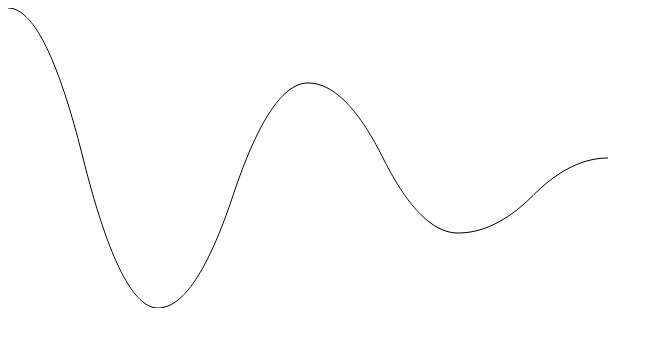
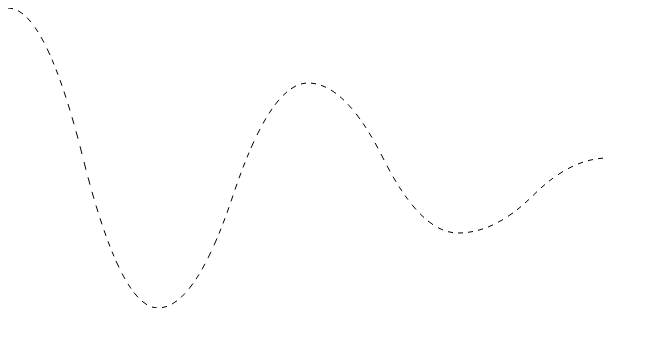
Before and after one commit to robertmesserle/Bobbograph, a website: page index.html in a window 1280 px wide. Shown: the full height of the page, 0-650 px from the left. Drawn offline with Linux system fonts and the light colour scheme.

Commit message:
added dashed line render option

```diff
--- a/bobbograph.js
+++ b/bobbograph.js
@@ -18,7 +18,7 @@ Bobbograph = (function() {
     this.options = new Options(options);
     this.context = this.getContext(id);
     this.data = new Data(data, this.options);
-    new Render(this.data.pixels, this.context);
+    new Render(this.data.pixels, this.context, this.options);
   }
 
   Bobbograph.prototype.getContext = function(id) {
@@ -198,6 +198,10 @@ Options = (function() {
 
   Options.prototype.verticalFill = false;
 
+  Options.prototype.dashed = false;
+
+  Options.prototype.dashSize = 5;
+
   Options.prototype.maxPoints = false;
 
   Options.prototype.peaksAndValleys = false;
@@ -283,16 +287,55 @@ var Render;
 
 Render = (function() {
   function Render(pixels, context, options) {
-    var index, _i, _ref;
     this.pixels = pixels;
     this.context = context;
     this.options = options;
-    this.context.moveTo(0, this.pixels[0]);
-    for (index = _i = 1, _ref = this.pixels.length - 1; 1 <= _ref ? _i <= _ref : _i >= _ref; index = 1 <= _ref ? ++_i : --_i) {
-      this.context.lineTo(index, this.pixels[index]);
+    if (this.options.dashed) {
+      this.renderDashed(this.pixels, this.context, this.options.dashSize);
+    } else {
+      this.renderSolid(this.pixels, this.context);
     }
-    this.context.stroke();
   }
+
+  Render.prototype.renderDashed = function(pixels, context, size) {
+    var dist, index, last, line, _i, _ref, _results;
+    last = {
+      x: 0,
+      y: pixels[0]
+    };
+    context.moveTo(last.x, last.y);
+    line = true;
+    _results = [];
+    for (index = _i = 1, _ref = pixels.length - 1; 1 <= _ref ? _i <= _ref : _i >= _ref; index = 1 <= _ref ? ++_i : --_i) {
+      dist = Trig.getDistanceBetweenPoints(last.x, last.y, index, pixels[index]);
+      if (dist > size) {
+        if (line) {
+          context.lineTo(index, pixels[index]);
+          context.stroke();
+        } else {
+          context.beginPath();
+          context.moveTo(index, pixels[index]);
+        }
+        line = !line;
+        _results.push(last = {
+          x: index,
+          y: pixels[index]
+        });
+      } else {
+        _results.push(void 0);
+      }
+    }
+    return _results;
+  };
+
+  Render.prototype.renderSolid = function(pixels, context) {
+    var index, _i, _ref;
+    context.moveTo(0, pixels[0]);
+    for (index = _i = 1, _ref = pixels.length - 1; 1 <= _ref ? _i <= _ref : _i >= _ref; index = 1 <= _ref ? ++_i : --_i) {
+      context.lineTo(index, pixels[index]);
+    }
+    return context.stroke();
+  };
 
   return Render;
 
--- a/index.html
+++ b/index.html
@@ -9,7 +9,7 @@
   <script src="bobbograph.js"></script>
   <script>
     var data = [ 1, 5, 2, 4, 3 ],
-        options = { smoothGraph: true };
+        options = { smoothGraph: true, dashed: true };
     new Bobbograph('wrapper', data, options);
   </script>
 </body>
--- a/src/core.coffee
+++ b/src/core.coffee
@@ -4,7 +4,7 @@ class Bobbograph
     @options = new Options(options)
     @context = @getContext(id)
     @data    = new Data(data, @options)
-    new Render @data.pixels, @context
+    new Render @data.pixels, @context, @options
 
   getContext: (id) ->
     element = document.getElementById(id)
--- a/src/options.coffee
+++ b/src/options.coffee
@@ -15,6 +15,8 @@ class Options
   shadow:             false
   fill:               false
   verticalFill:       false
+  dashed:             false
+  dashSize:           5
 
   # Smoothing info
   maxPoints:          false
```
Also changed, not shown: bobbograph.spec.js (+49 -6 lines), src/render.coffee (+26 -6 lines), bobbograph.min.js.
